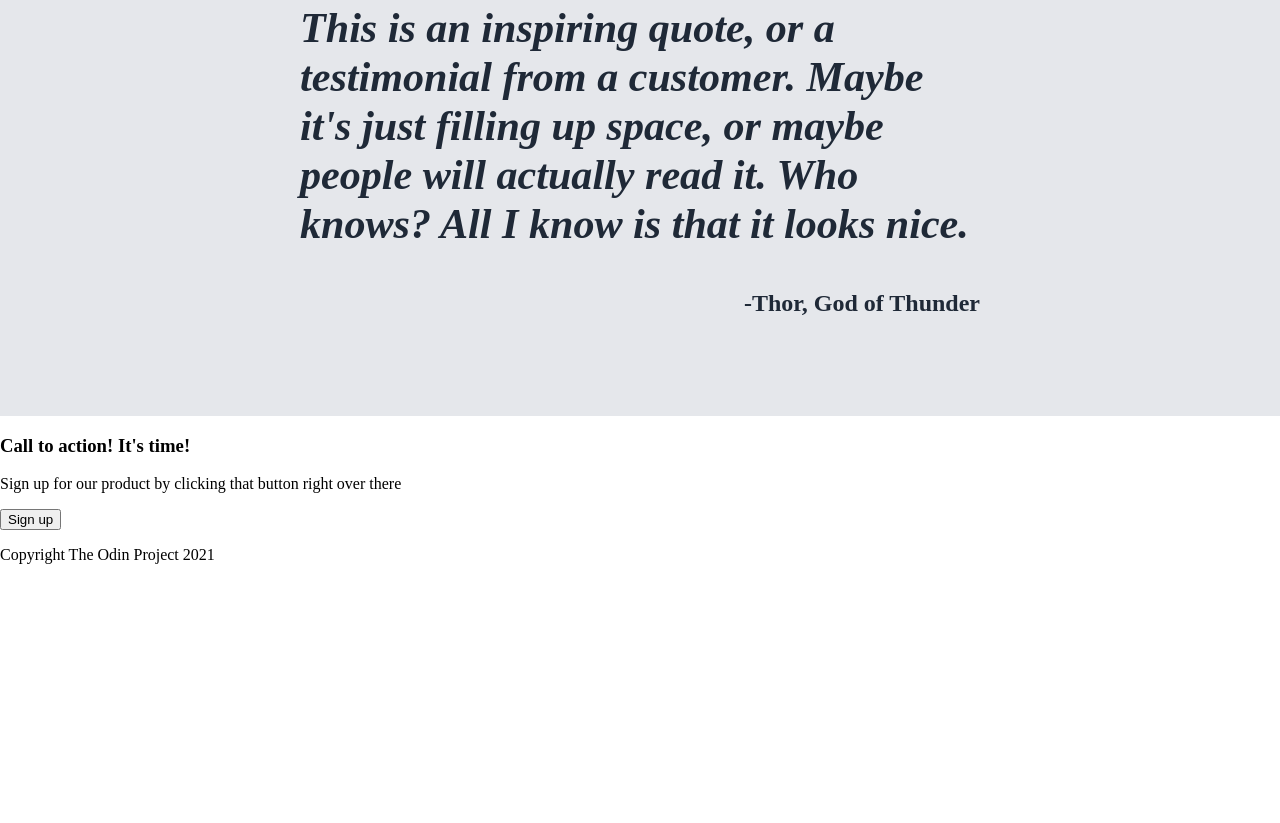
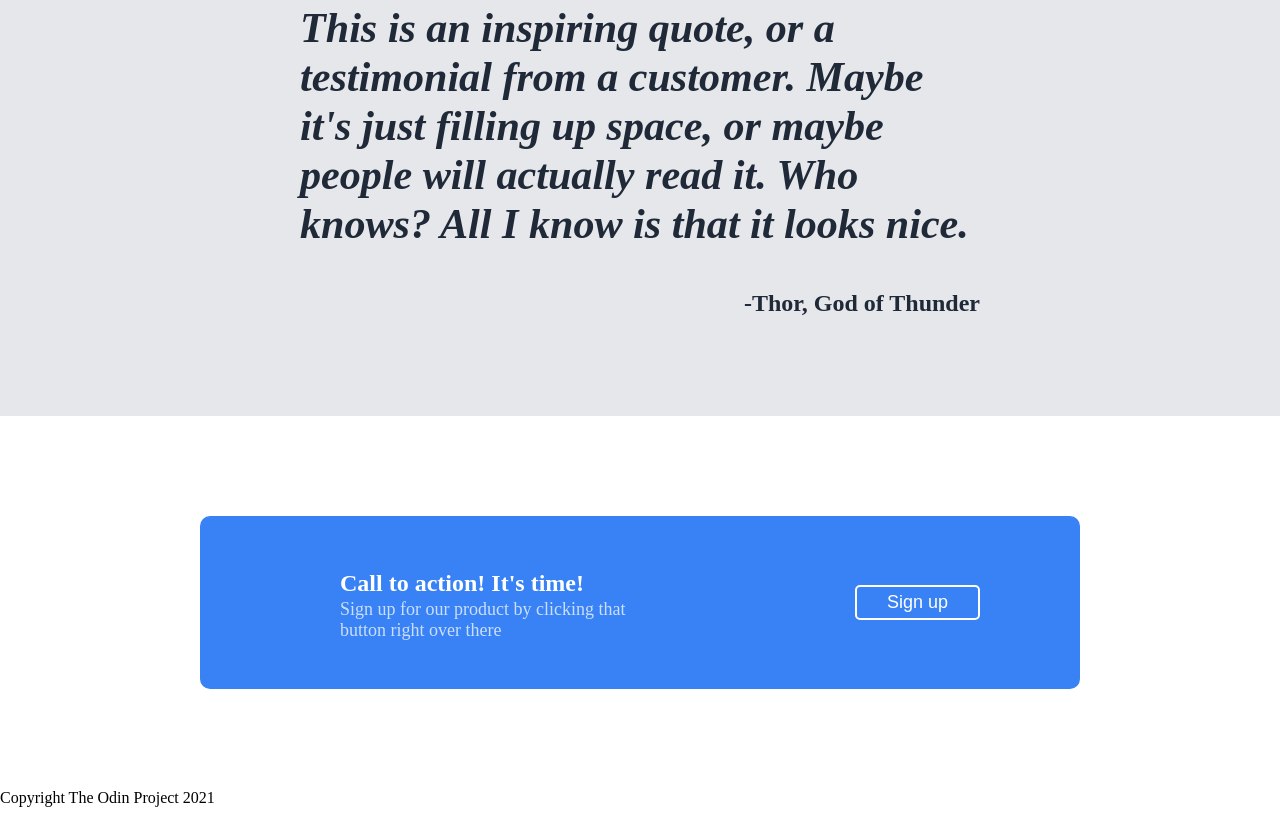
Before and after one commit to Xbecerri/Landing-Page, a plain HTML site: page index.html in a window 1280 px wide. Shown: the part 1011-1834 px from the top of the page. Before the commit the page ends 1591 px from the top, so only its background shows below. Drawn offline with Linux system fonts and the light colour scheme.

Commit message:
CSS for Section 4

```diff
--- a/index.html
+++ b/index.html
@@ -70,13 +70,17 @@
         <p>-Thor, God of  Thunder</p>
 
     </div>
+    <div>
     <div class="signup2">
-        <div>
+        <div class="signupinfo">
             <h3>Call to action! It's time!</h3>
             <p>Sign up for our product by clicking that button right over there
             </p>
-            <button>Sign up</button>
         </div>
+        <div>
+            <button id="signupbutton">Sign up</button>
+        </div>
+    </div>
     </div>
 
 
--- a/styles.css
+++ b/styles.css
@@ -145,3 +145,45 @@ body{
     font-size: 24px;
     font-weight: bold;
 }
+
+.signup2 {
+    display: flex;
+    align-items: center;
+    background-color: #3882F6;
+    margin-top: 100px;
+    margin-bottom: 100px;
+    margin-right: 200px;
+    margin-left: 200px;
+    padding-top: 30px;
+    padding-bottom: 30px;
+    padding-right: 100px;
+    padding-left: 100px;
+    border-radius: 10px;
+}
+
+.signup2 p {
+    color: rgba(255, 255, 255, 0.739);
+    font-size: 18px;
+    margin-top: 0px;
+}
+
+.signup2 h3 {
+    color: rgb(255, 255, 255);
+    font-size: 24px;
+    margin-bottom: 2px;
+}
+
+#signupbutton {
+    border: 2px solid white;
+    background-color: #3882F6;
+    color: white;
+    height: 35px;
+    width: 125px;
+    border-radius: 5px;
+    font-size: 18px;
+}
+
+.signupinfo {
+    margin-right: 200px;
+    margin-left: 40px;
+}
```
